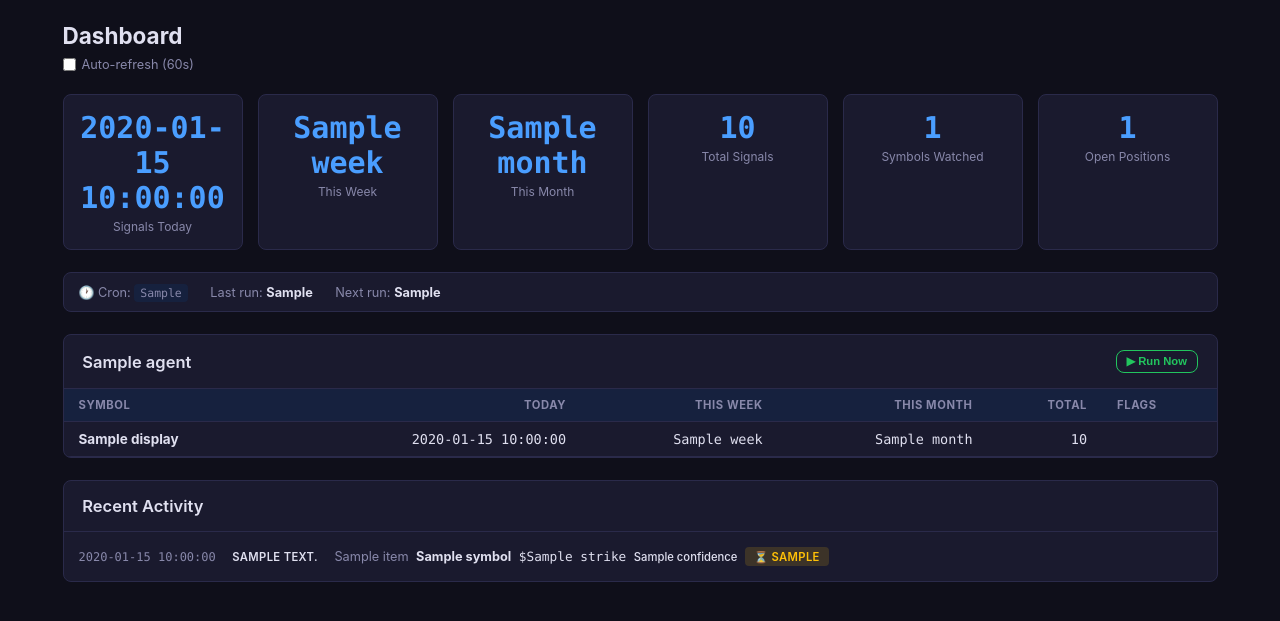
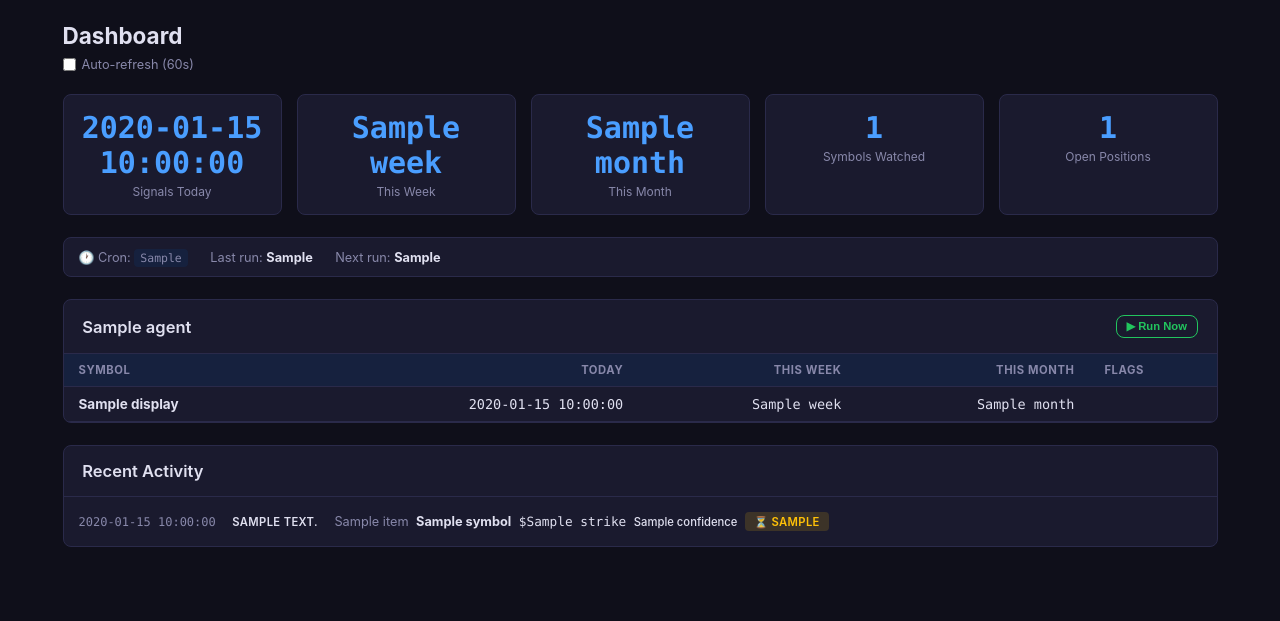
Before and after one commit to dsanchor/stock-options-manager, a FastAPI app: template web/templates/dashboard.html in a window 1280 px wide. Shown: the part 55-676 px from the top of the page. Run offline with FastAPI, Linux system fonts and the light colour scheme; the template is opened without the code that fills it: most values are stand-ins (such as "Sample title", 1, 10 or a date in 2020).

Commit message:
fix: remove Total column and card from dashboard
Co-authored-by: Copilot <223556219+Copilot@users.noreply.github.com>

```diff
--- a/web/templates/dashboard.html
+++ b/web/templates/dashboard.html
@@ -28,10 +28,6 @@
     <div class="summary-card">
         <div class="summary-value">{{ grand_totals.month }}</div>
         <div class="summary-label">This Month</div>
-    </div>
-    <div class="summary-card">
-        <div class="summary-value">{{ grand_totals.total }}</div>
-        <div class="summary-label">Total Signals</div>
     </div>
     <div class="summary-card">
         <div class="summary-value">{{ symbol_count }}</div>
@@ -68,7 +64,6 @@
                     <th class="num">Today</th>
                     <th class="num">This Week</th>
                     <th class="num">This Month</th>
-                    <th class="num">Total</th>
                     {% if agent.is_position_monitor %}
                     <th class="num">DTE</th>
                     <th>Moneyness</th>
@@ -85,7 +80,6 @@
                     <td class="num">{{ row.today }}</td>
                     <td class="num">{{ row.week }}</td>
                     <td class="num">{{ row.month }}</td>
-                    <td class="num">{{ row.total }}</td>
                     {% if agent.is_position_monitor %}
                     <td class="num metric-value">{{ row.dte if row.dte is not none else "—" }}</td>
                     <td>
```
